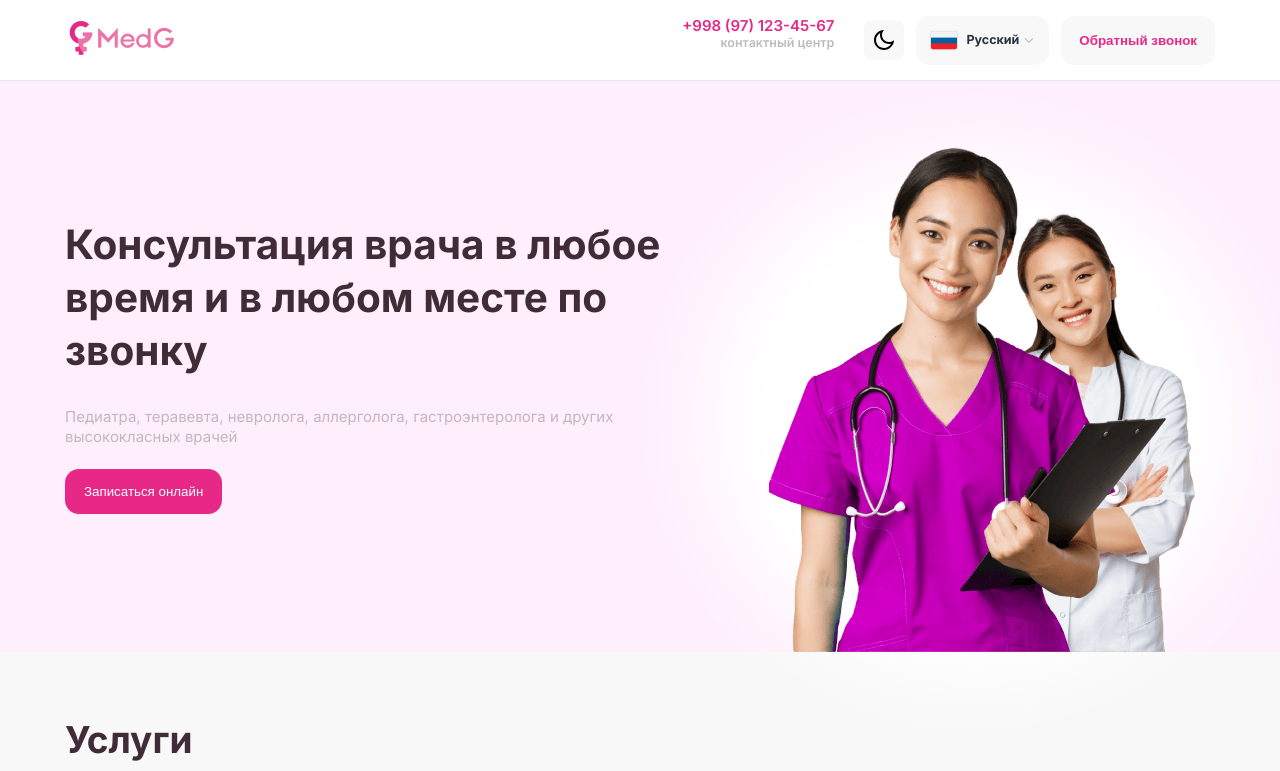
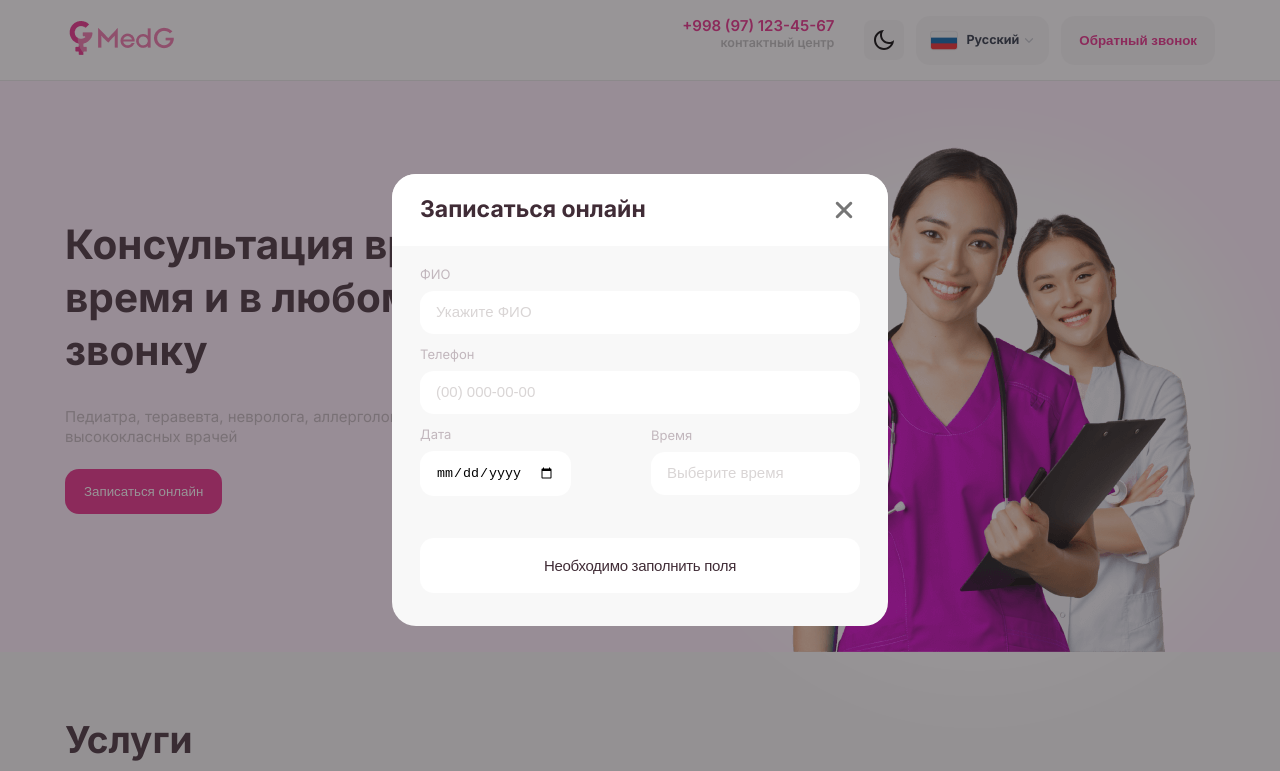
Before and after one commit to mukhammadjondev/medg-medical-center, a React (Vite) app: page / in a window 1280 px wide. Shown: the top 771 px of the page. Built offline with nearby package versions, Linux system fonts and the light colour scheme.

Commit message:
modal component

```diff
--- a/src/assets/index.js
+++ b/src/assets/index.js
@@ -23,3 +23,4 @@ export {default as telegram} from './icons/telegram.png'
 export {default as whiteLogo} from './white-logo.png'
 export {default as lightMode} from './icons/light-mode.svg'
 export {default as darkMode} from './icons/dark-mode.svg'
+export {default as close} from './icons/close.png'
--- a/src/components/hero.jsx
+++ b/src/components/hero.jsx
@@ -1,5 +1,6 @@
 import { styled } from "styled-components"
 import heroImg from '../assets/images/hero-img.png'
+import Modal from "./modal"
 
 const Hero = () => {
   return (
@@ -15,6 +16,7 @@ const Hero = () => {
           <HeroImage src={heroImg} alt='hero image' />
         </ImageWrapper>
       </ContainerHero>
+      <Modal />
     </HeroMain>
   )
 }
--- /dev/null
+++ b/src/components/modal.jsx
@@ -0,0 +1,120 @@
+import { styled } from "styled-components"
+import { close } from "../assets"
+
+const Modal = () => {
+  return (
+    <ModalBg>
+      <Container>
+        <HeaderCon>
+          <Title>Записаться онлайн</Title>
+          <img src={close} alt="close" />
+        </HeaderCon>
+        <Form>
+          <BoxInput>
+            <Label htmlFor="name">ФИО</Label>
+            <Input type="text" id="name" placeholder="Укажите ФИО" />
+          </BoxInput>
+          <BoxInput>
+            <Label htmlFor="number">Телефон</Label>
+            <Input type="number" id="number" value='+998' placeholder="(00) 000-00-00" />
+          </BoxInput>
+          <Box>
+            <BoxInput>
+              <Label htmlFor="date">Дата</Label>
+              <Input type="date" id="date" placeholder="Выберите дату" />
+            </BoxInput>
+            <BoxInput>
+              <Label htmlFor="time">Время</Label>
+              <Input type="number" id="time" placeholder="Выберите время" />
+            </BoxInput>
+          </Box>
+          <Button>Необходимо заполнить поля</Button>
+        </Form>
+      </Container>
+    </ModalBg>
+  )
+}
+
+const ModalBg = styled.div`
+  position: absolute;
+  top: 0;
+  left: 0;
+  width: 100%;
+  height: 100vh;
+  background-color: rgba(51, 44, 48, .5);
+  z-index: 100;
+  display: flex;
+  justify-content: center;
+  align-items: center;
+`
+
+const Container = styled.div`
+  width: 496px;
+  height: 452px;
+  background-color: ${({theme}) => theme.bgSecondary};
+  border-radius: 24px;
+`
+
+const Box = styled.div`
+  display: flex;
+  justify-content: space-between;
+  align-items: center;
+  margin-bottom: 30px;
+`
+
+const BoxInput = styled.div`
+  display: flex;
+  flex-direction: column;
+`
+
+const HeaderCon = styled.div`
+  display: flex;
+  justify-content: space-between;
+  align-items: center;
+  padding: 20px 28px;
+  background-color: ${({theme}) => theme.bgPrimary};
+  border-radius: 24px 24px 0 0;
+`
+
+const Title = styled.h3`
+  font-size: 23px;
+  color: ${({theme}) => theme.textPrimary};
+`
+
+const Form = styled.form`
+  display: flex;
+  flex-direction: column;
+  padding: 20px 28px;
+  gap: 12px;
+`
+
+const Label = styled.label`
+  font-size: 13px;
+  color: ${({theme}) => theme.textSecondary};
+  margin-bottom: 8px;
+`
+
+const Input = styled.input`
+  padding: 14px 16px;
+  border: none;
+  border-radius: 14px;
+  background-color: ${({theme}) => theme.bgPrimary};
+
+  &::placeholder {
+    color: #D9D5D5;
+    font-size: 15px;
+  }
+`
+
+const Button = styled.button`
+  padding: 18px;
+  text-align: center;
+  border: 1px solid transparent;
+  border-radius: 14px;
+  background-color: ${({theme}) => theme.bgPrimary};
+  font-size: 15px;
+  color: ${({theme}) => theme.textPrimary};
+  letter-spacing: -0.3px;
+`
+
+export default Modal
```
Also changed, not shown: src/assets/icons/close.png (added).
